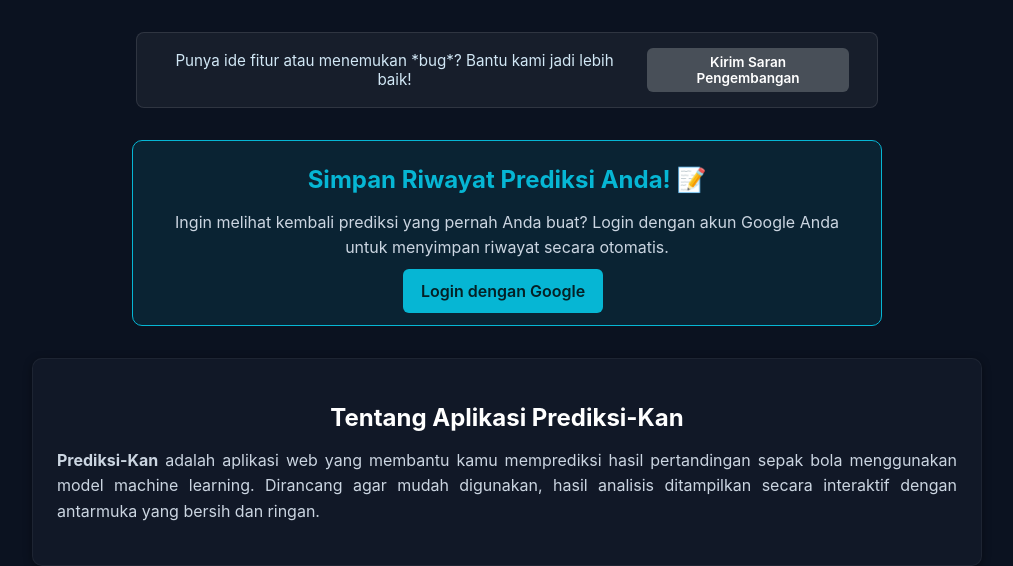
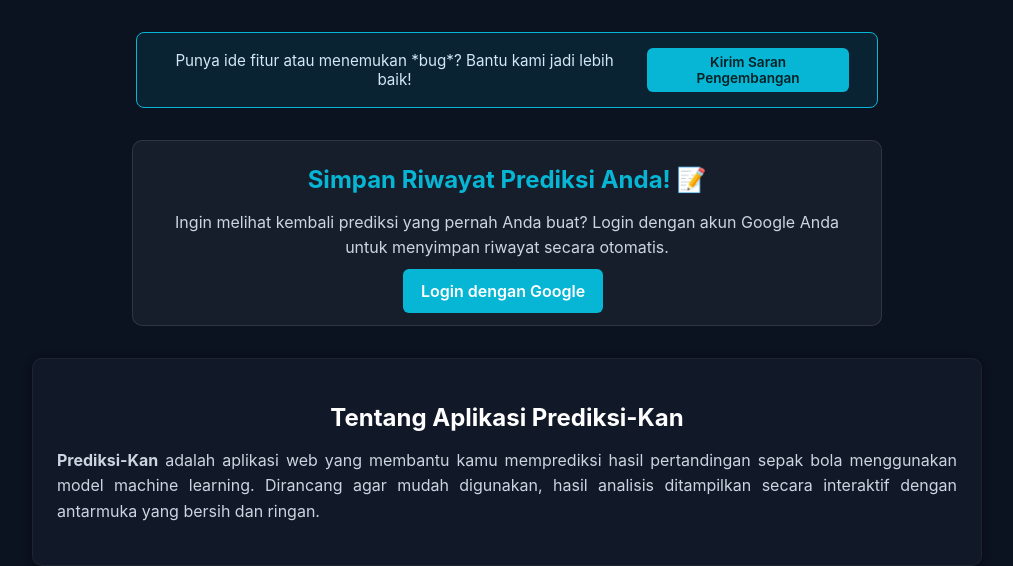
Before and after one commit to laluarkan21/prediksi-kan, a Flask app: page / in a window 1280 px wide. Shown: the part 343-909 px from the top of the page, without its empty margins (133-1146 px from the left). Run offline with Flask 3, Linux system fonts and the light colour scheme; parts of the project's set-up code (start-up, migrations or seed data) failed here and were passed over.

Commit message:
update 1.0

```diff
--- a/static/css/home.css
+++ b/static/css/home.css
@@ -288,8 +288,8 @@
     /* Tambahkan ini ke home.css */
 
 .login-prompt {
-  background: rgba(6, 182, 212, 0.1); /* Warna aksen transparan */
-  border: 1px solid var(--accent, #06b6d4); /* Border warna aksen */
+  background: rgba(255, 255, 255, 0.05); /* Latar belakang abu-abu gelap transparan */
+  border: 1px solid rgba(255, 255, 255, 0.1);
   padding: 24px;
   border-radius: 10px;
   text-align: center;
@@ -310,9 +310,9 @@
 }
 
 .login-prompt .btn {
-  /* Style tombol login (mungkin sudah ada di style Anda) */
   background: var(--accent);
-  color: #052025;
+    color: #052025;
+  color: white;
   padding: 12px 18px;
   border-radius: 6px;
   text-decoration: none;
@@ -326,8 +326,8 @@
 
 /* BAGIAN BARU: Saran/Feedback */
 .suggestion-link {
-    background: rgba(255, 255, 255, 0.05); /* Latar belakang abu-abu gelap transparan */
-    border: 1px solid rgba(255, 255, 255, 0.1);
+    background: rgba(6, 182, 212, 0.1); /* Warna aksen transparan */
+    border: 1px solid var(--accent, #06b6d4); /* Border warna aksen */
     padding: 15px 20px;
     border-radius: 8px;
     text-align: center;
@@ -346,12 +346,12 @@
 }
 
 .suggestion-link .btn.small {
-    background: #484f58; /* Warna abu-abu yang lebih tenang */
-    color: white;
+    background: var(--accent);
+    color: #052025;
 }
 
 .suggestion-link .btn.small:hover {
-    background: #646c76;
+      background: #0891b2; /* Aksen lebih gelap */
 }
 
 /* Style untuk informasi liga di bagian 'About' */
```
